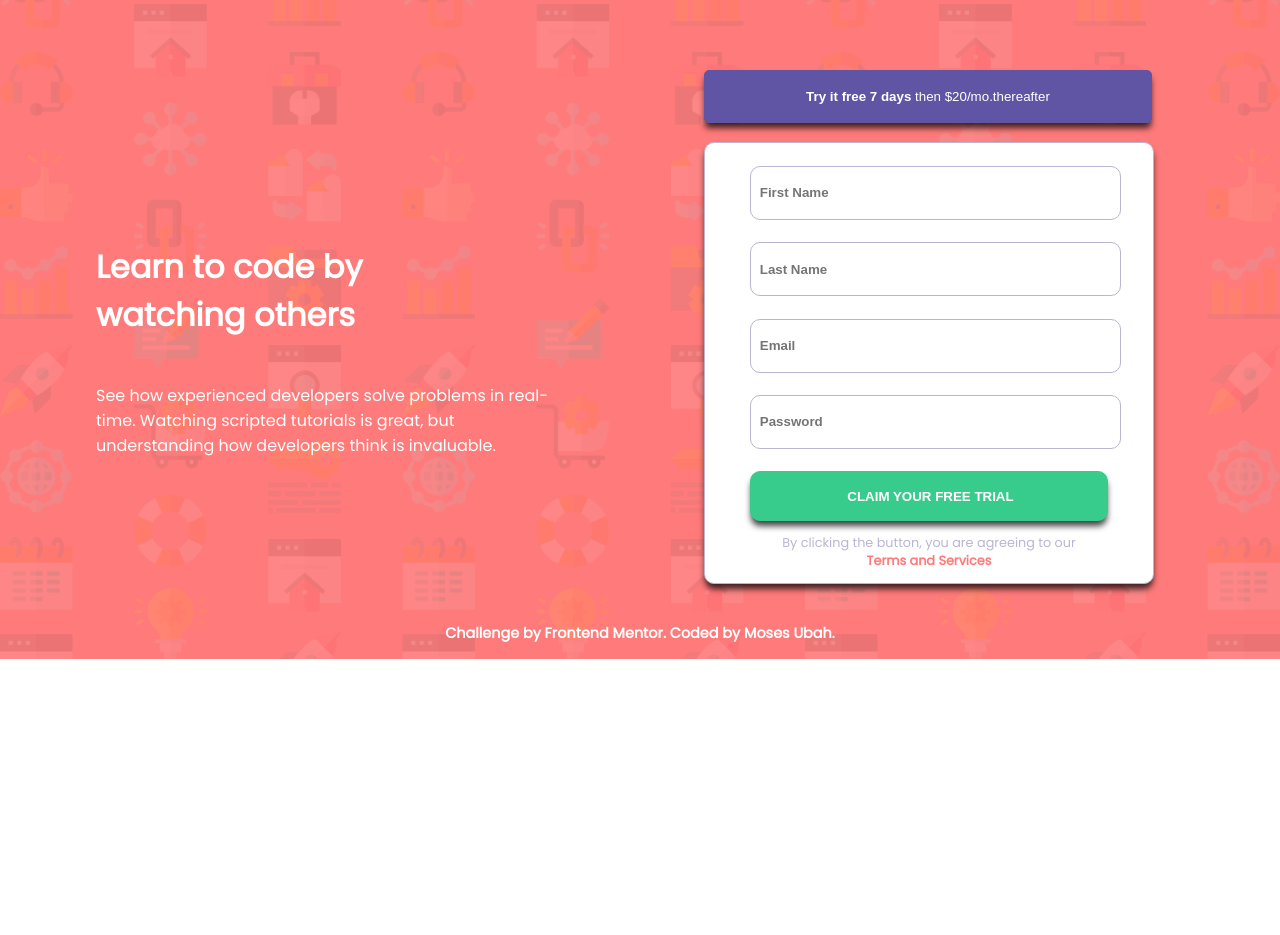
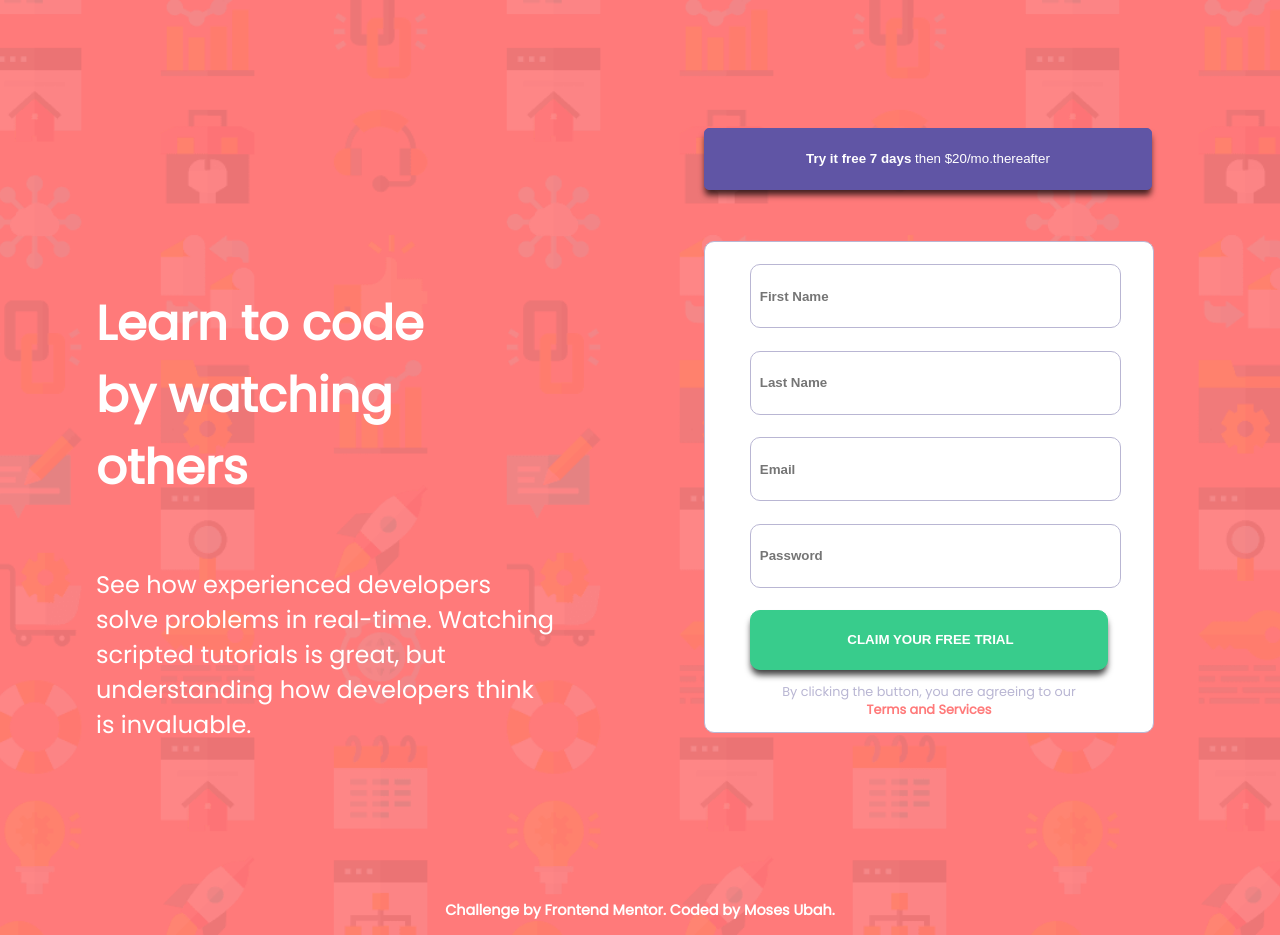
Before and after one commit to mohzys23/intro-signup-form-master, a plain HTML site: page intro-component-with-signup-form/index.html in a window 1280 px wide. Before the commit the page ends 800 px from the top, so only its background shows below. Drawn offline with Linux system fonts and the light colour scheme.

Commit message:
Update style.css

```diff
--- a/intro-component-with-signup-form/style.css
+++ b/intro-component-with-signup-form/style.css
@@ -174,14 +174,14 @@ box-shadow: 0px 6px 6px -1px rgba(0,0,0,0.75);
     .heading-1 {
       width: 70%;
       margin-left: 15%;
-      margin-top: 38%;
+      margin-top: 45%;
       margin-bottom: 3%;
     }
 
 
      h1 {
-        width: 60%;
-        font-size: 2rem;
+        width: 80%;
+        font-size: 3rem;
         text-align: left;
       }
 
@@ -195,6 +195,7 @@ box-shadow: 0px 6px 6px -1px rgba(0,0,0,0.75);
       .p-1 p {
         width: 80%;
         padding-left: 10%;
+        font-size: 1.5rem;
       }
 
 
@@ -206,10 +207,10 @@ box-shadow: 0px 6px 6px -1px rgba(0,0,0,0.75);
 
     .btn {
       width: 70%;
-      margin-top: 11%;
+      margin-top: 20%;
       margin-left: 10%;
       text-align: center;
-      margin-bottom: 3%;
+      margin-bottom: 8%;
     }
 
     .btn br {
@@ -222,7 +223,7 @@ box-shadow: 0px 6px 6px -1px rgba(0,0,0,0.75);
       background-color: hsl(248, 32%, 49%);
       border: 1px solid hsl(248, 32%, 49%);
       border-radius: 5px;
-      padding: 4%;
+      padding: 5%;
       color: white;
       outline: none;
       box-shadow: -webkit-box-shadow: 0px 6px 6px -1px rgba(0,0,0,0.75);
@@ -240,14 +241,12 @@ box-shadow: 0px 6px 6px -1px rgba(0,0,0,0.75);
       border: 1px solid hsl(246, 25%, 77%);
       border-radius: 10px;
       background-color: white;
-      box-shadow: -webkit-box-shadow: 0px 6px 6px -1px rgba(0,0,0,0.75);
--moz-box-shadow: 0px 6px 6px -1px rgba(0,0,0,0.75);
-box-shadow: 0px 6px 6px -1px rgba(0,0,0,0.75);
+      margin-bottom: 20%;
     }
 
     input {
       width: 80%;
-      height: 50px;
+      height: 60px;
       margin-left: 10%;
       margin-top: 5%;
       outline: none;
@@ -307,14 +306,4 @@ box-shadow: 0px 6px 6px -1px rgba(0,0,0,0.75);
 
 
 
-
-
-
-
-
-
-
-
-
-
 }
```
